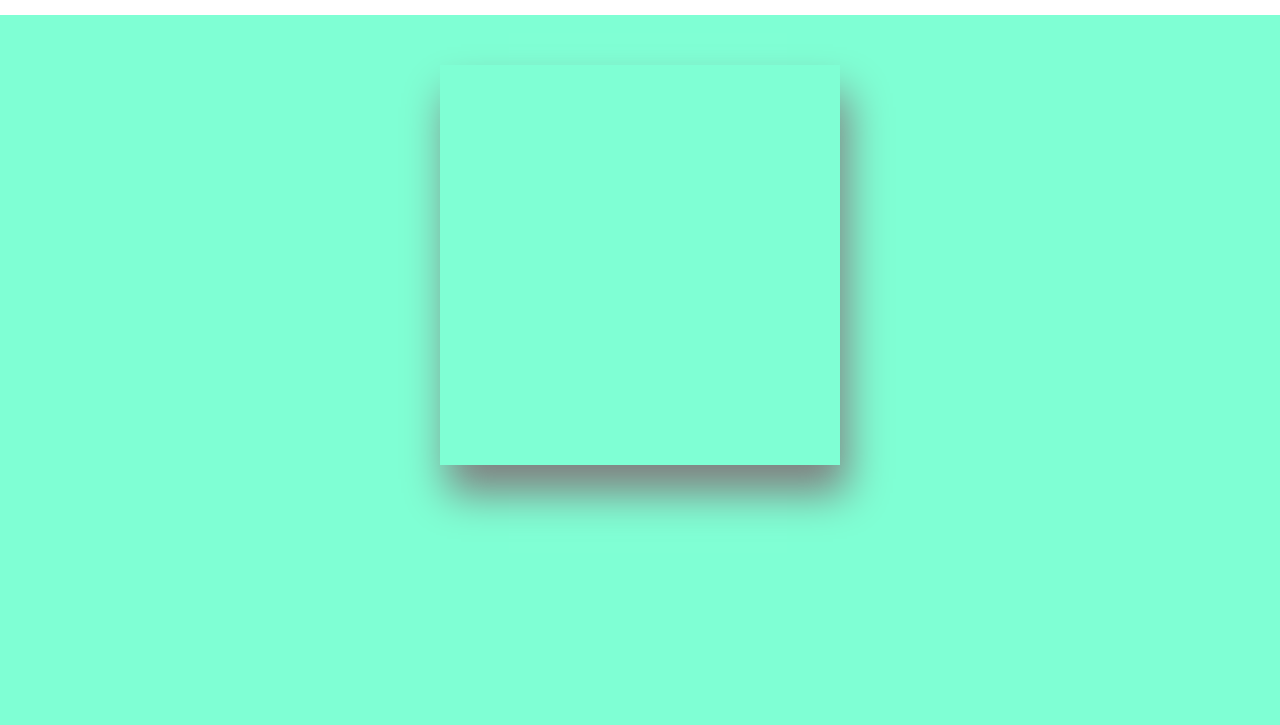
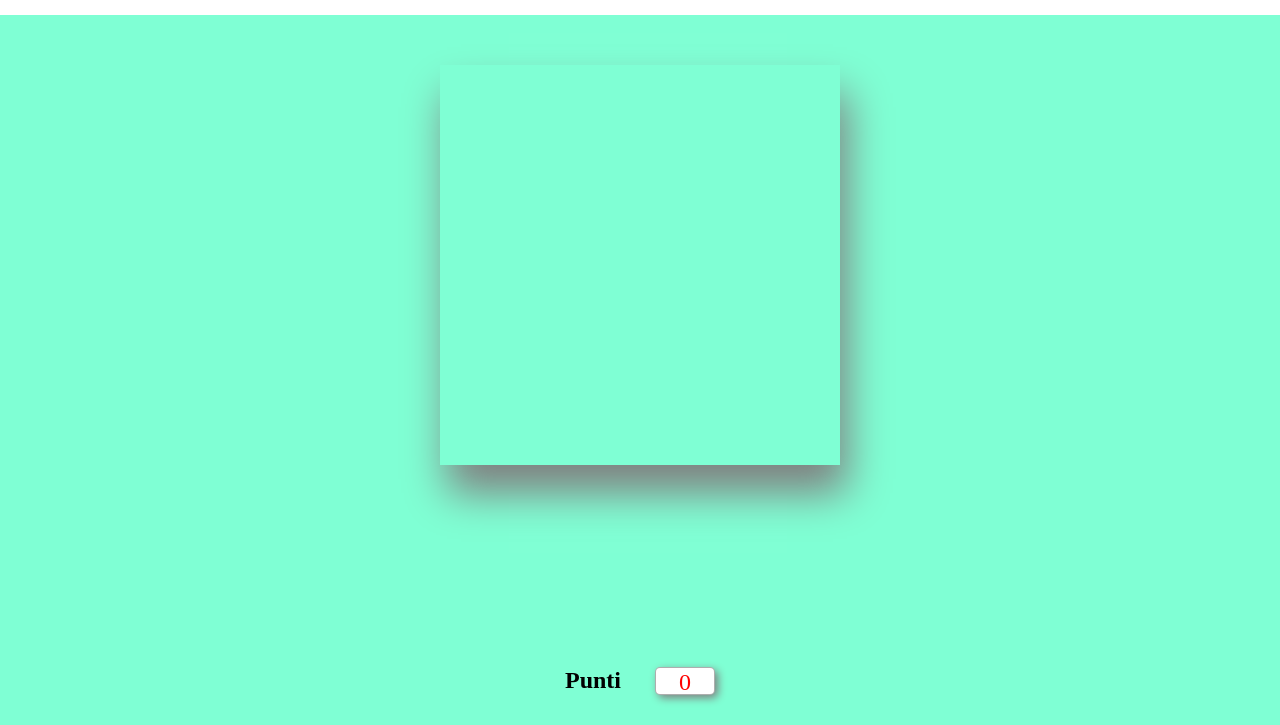
Before and after one commit to Vinc-78/js-campominato-dom, a plain HTML site: page index.html in a window 1280 px wide. Shown: the part 75-800 px from the top of the page. Drawn offline with Linux system fonts and the light colour scheme.

Commit message:
aggiunto il conteggio dei punti

```diff
--- a/css/style.css
+++ b/css/style.css
@@ -67,4 +67,30 @@ nav { height: 90px;
 
 #board .boxCell.click {background-color: rgb(100, 149, 237);}
 
-#board .boxCell.bomba {background-color: red;}
+#board .boxCell.bomba {background-color: red;
+                      }
+
+#board .boxCell.bomba::after{content: "B";
+                             color: white;}
+
+
+.risultato {position: fixed;
+            bottom: 30px;
+            left: 50%;
+            transform: translateX(-50%);
+            display: flex;
+            justify-content: space-between;
+            width: 150px;
+            }
+
+
+.punteggio { text-align: center;
+             line-height: 28px;
+             border: 1px solid #808080a3;
+             color: red;
+             background-color: white;
+             height: 28px;
+             width: 60px;
+             border-radius: 5px;
+             font-size: x-large;
+             box-shadow: 3px 3px 8px grey;}
--- a/index.html
+++ b/index.html
@@ -1,5 +1,6 @@
 <!DOCTYPE html>
 <html lang="en">
+
 <head>
     <meta charset="UTF-8">
     <meta http-equiv="X-UA-Compatible" content="IE=edge">
@@ -7,10 +8,11 @@
     <title>Campo Minato</title>
     <link rel="stylesheet" href="css/style.css">
 </head>
+
 <body>
 
 
-       <nav >
+    <nav>
         <div class="nav-left">
             <div class="logo">
                 <img src="img/Logo.png" alt="logo boolean">
@@ -44,6 +46,11 @@
 
         </div>
 
+        <div class="risultato">
+            <h2>Punti</h2>
+            <div class="punteggio">0</div>
+        </div>
+
 
     </main>
 
@@ -52,4 +59,5 @@
     <script src="js/utility.js"></script>
     <script src="js/script.js"></script>
 </body>
+
 </html>
--- a/js/script.js
+++ b/js/script.js
@@ -1,13 +1,18 @@
-
 
 const selezionaLivello = document.getElementById("selezione-difficolta");
 const btnStart = document.getElementById("start-game");
 const board = document.getElementById("board");
 
+const punti =document.querySelector(".punteggio")
+
 const numeroBombe = 16; // definisco il numero di bombe
 
 let posizioneBombe =[] ; // definisco l'array a cui passo la posizione delle Bombe
 // deve essere esterno per essere usato
+
+
+
+
 
 btnStart.addEventListener("click", function () {
 
@@ -26,6 +31,8 @@ btnStart.addEventListener("click", function () {
 
     console.log(posizioneBombe);
 
+
+
 });
 
 
@@ -41,7 +48,7 @@ function generaBombe(numeroBombe, celle) {
 
         if (!posizioneEsiste) {
             arrayBombe.push(posizioneBomba);
-
+              //aggiunge elemento all'array
 
           } else {
             // non faccio nulla
--- a/js/utility.js
+++ b/js/utility.js
@@ -58,16 +58,38 @@ function generaGriglia(NumeroCelle) {
 
 }
 
+
 // la funzione che permette di cambiare il colore aggiungendo o togliendo la classe click
 // vedi css
 
+let risultato = 0;//variabile che si deve incrementare ogni volta che cliccando non esplode
+
 function cliccaSuCella() {
+
+    let contatore = 0;
 
     const numeroDellaCellaCliccato = parseInt(this.textContent);
 
     if (posizioneBombe.includes(numeroDellaCellaCliccato)) {
         this.classList.add("bomba");
+        this.textContent= "";
+
+
+
       } else {
         this.classList.add("click");
+        incrementaPunteggio();
+
       }
+
+
 }
+
+
+
+function incrementaPunteggio() {
+
+   risultato = risultato +1 ;
+    punti.innerHTML=risultato;
+
+}
```
Lines whose indentation alone changed are shown as unchanged.
